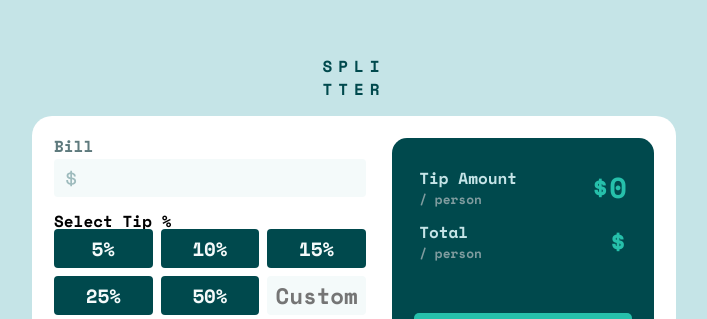
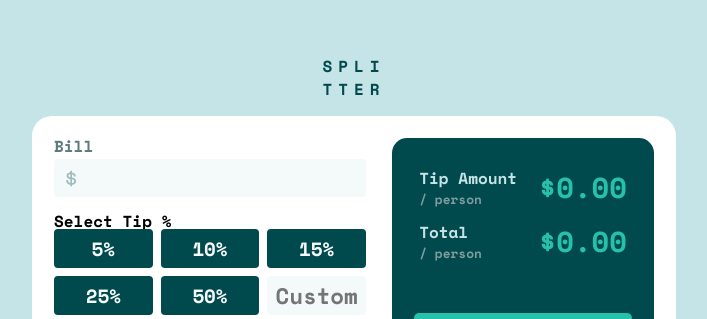
Before and after one commit to halnguyen/tip-calculator, a React (Create React App) app: page / in a window 1280 px wide. Shown: the part 166-485 px from the top of the page, without its empty margins (286-993 px from the left). Built offline with nearby package versions, Linux system fonts and the light colour scheme.

Commit message:
slkdfjsl"

```diff
--- a/src/Components/App/App.jsx
+++ b/src/Components/App/App.jsx
@@ -1,4 +1,4 @@
-import React, { useState, useEffect } from 'react';
+import React, { useState } from 'react';
 import './App.css';
 import { InputContainer } from '../Containers/InputContainer.jsx';
 import { OutputContainer } from '../Containers/OutputContainer.jsx';
@@ -6,24 +6,14 @@ import { OutputContainer } from '../Containers/OutputContainer.jsx';
 function App() {
   const [bill, setBill] = useState(null);
   const [tipButton, setTipButton] = useState(null);
-  const [tipPercentage, setTipPercentage] = useState(0);
+  const [tipPercentage, setTipPercentage] = useState(null);
   const [person, setPerson] = useState(1);
-  const [tipTotal, setTipTotal] = useState(0);
-  const [tipAverage, setTipAverage] = useState(null);
 
   const handleReset = (event) => {
     setBill(prevBill => prevBill = 0);
     setTipButton(null);
     setTipPercentage(prevPercent => prevPercent = 0);
-    setPerson(prevPerson => prevPerson = 1);
-    setTipTotal(prevAmount => prevAmount = 0);
   };
-
-  useEffect(() => {
-    console.log("Bill is " + typeof bill);
-    console.log("Person is " + typeof person);
-    console.log("Percentage " + tipPercentage);
-  }, [bill, person, tipPercentage]);
 
   return (
     <div className="App">
@@ -35,14 +25,16 @@ function App() {
         <InputContainer
           tipButton={tipButton}
           setTipButton={setTipButton}
+          bill={bill}
           setBill={setBill}
           setPerson={setPerson}
           setTipPercentage={setTipPercentage}
           className="container--input"
         />
         <OutputContainer
-          tipTotal={tipTotal}
-          tipAverage={tipAverage}
+          bill={bill}
+          tipPercentage={tipPercentage}
+          person={person}
           onResetClick={handleReset}
           className="container--output"
         />
--- a/src/Components/Containers/InputContainer.jsx
+++ b/src/Components/Containers/InputContainer.jsx
@@ -7,6 +7,7 @@ import { OutputContainer } from './OutputContainer.jsx';
 export const InputContainer = ({
 	tipButton,
 	setTipButton,
+	bill,
 	setBill,
 	setPerson,
 	setTipPercentage,
@@ -18,6 +19,7 @@ export const InputContainer = ({
 			<section className="input--bill">
 				<InputField
 					setPerson={setPerson}
+					bill={bill}
 					setBill={setBill}
 					inputType="bill"
 					label="Bill"
--- a/src/Components/Containers/OutputContainer.jsx
+++ b/src/Components/Containers/OutputContainer.jsx
@@ -1,12 +1,34 @@
 import React from 'react';
 import { OutputField } from '../OutputField/OutputField.jsx';
 
-export const OutputContainer = ({ tipTotal, tipAverage, onResetClick, className }) => {
+export const OutputContainer = ({
+	bill,
+	tipPercentage,
+	person,
+	onResetClick,
+	className
+}) => {
+
+	const totalTipAmount = () => {
+		if (person) return ( (bill * tipPercentage) / person ).toFixed(2);
+		return (bill * tipPercentage).toFixed(2);
+	};
+
+	const totalBillAmount = () => {
+		let total;
+		if (person) {
+			total = ( bill * (1 + tipPercentage) ) / person;
+		} else {
+			total = ( bill * (1 + tipPercentage) );
+		}
+		return total.toFixed(2);
+	};
+
 	return (
 			<section className={className}>
 				<div className="output-field">
-					<OutputField outputLabel="Tip Amount" outputAmount={tipTotal}/>
-					<OutputField outputLabel="Total" outputAmount={tipAverage} />
+					<OutputField outputLabel="Tip Amount" outputAmount={totalTipAmount()}/>
+					<OutputField outputLabel="Total" outputAmount={totalBillAmount()} />
 				</div>
 				<button style={styles.button} onClick={onResetClick}>Reset</button>
 			</section>
--- a/src/Components/InputField/InputField.jsx
+++ b/src/Components/InputField/InputField.jsx
@@ -1,7 +1,8 @@
-import React from 'react';
+import React, { useEffect } from 'react';
 import './InputField.css';
 
 export const InputField = ({
+	bill,
 	setBill,
 	setPerson,
 	inputType,
@@ -16,6 +17,11 @@ export const InputField = ({
 			setPerson(() => Number(value));
 		}
 	};
+
+	let output;
+	useEffect(() => {
+		output = bill > 0 ? bill : undefined;
+	}, [bill]);
 
 	return (
 		<>
--- a/src/Components/OutputField/OutputField.jsx
+++ b/src/Components/OutputField/OutputField.jsx
@@ -3,7 +3,7 @@ import React from 'react';
 
 export const OutputField = props => {
 	return (
-		<div class="output-content">
+		<div className="output-content">
 
 			<div className="output--label">
 				{props.outputLabel} <span>/ person</span>
```
